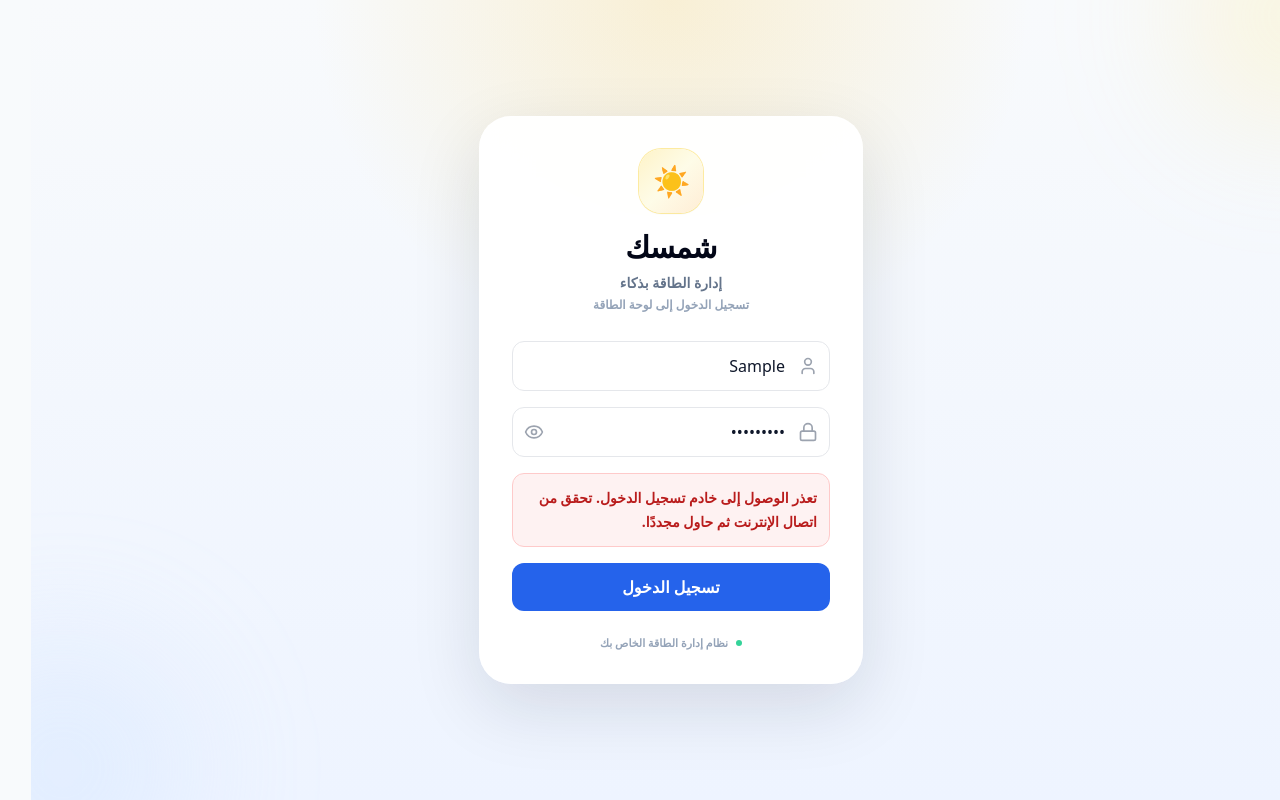
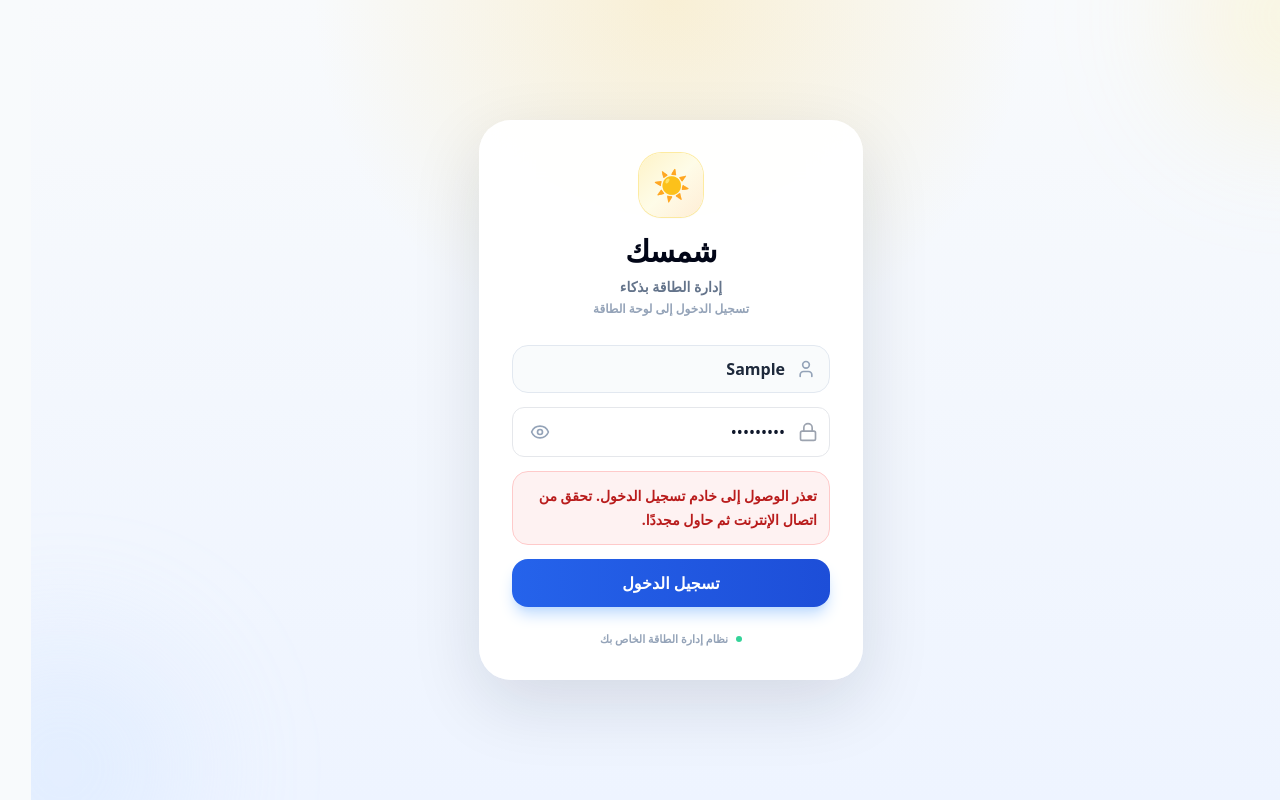
Before and after one commit to mahmoudbir-glitch/Shamsak, a Next.js app: page /login in a window 1280 px wide. Both pictures are taken after typing "Sample", "Sample123" into the empty fields and a click on the button "تسجيل الدخول". Built offline with nearby package versions, Linux system fonts and the light colour scheme; no server answers.

Commit message:
Polish Shamsak login form UI

```diff
--- a/src/components/login-form.tsx
+++ b/src/components/login-form.tsx
@@ -69,9 +69,9 @@ export default function LoginForm() {
   }
 
   return (
-    <form onSubmit={handleSubmit} dir="rtl" className="w-full space-y-4" noValidate={false}>
+    <form onSubmit={handleSubmit} dir="rtl" className="w-full space-y-3.5" noValidate={false}>
       <div className="relative">
-        <User size={20} className="absolute right-3 top-1/2 -translate-y-1/2 text-gray-400" />
+        <User size={20} className="absolute right-3.5 top-1/2 -translate-y-1/2 text-slate-400" />
         <input
           name="username"
           type="text"
@@ -81,7 +81,7 @@ export default function LoginForm() {
           spellCheck={false}
           required
           disabled={loading}
-          className="w-full rounded-xl border border-gray-200 bg-white py-3 pl-12 pr-11 text-right outline-none focus:border-blue-500 focus:ring-2 focus:ring-blue-100 disabled:opacity-60"
+          className="h-12 w-full rounded-2xl border border-slate-200 bg-slate-50/80 py-3 pl-12 pr-11 text-right font-semibold text-slate-800 outline-none transition focus:border-blue-500 focus:bg-white focus:ring-4 focus:ring-blue-100/70 disabled:opacity-60"
         />
       </div>
 
@@ -101,14 +101,14 @@ export default function LoginForm() {
           onClick={() => setShowPassword((value) => !value)}
           disabled={loading}
           aria-label={showPassword ? "إخفاء كلمة المرور" : "إظهار كلمة المرور"}
-          className="absolute left-3 top-1/2 -translate-y-1/2 text-gray-400 hover:text-gray-600 disabled:opacity-50"
+          className="absolute left-3.5 top-1/2 -translate-y-1/2 rounded-lg p-1 text-slate-400 transition hover:bg-slate-200 hover:text-slate-600 disabled:opacity-50"
         >
           {showPassword ? <EyeOff size={20} /> : <Eye size={20} />}
         </button>
       </div>
 
       {error && (
-        <div role="alert" aria-live="polite" className="rounded-xl border border-red-200 bg-red-50 p-3 text-sm font-semibold leading-6 text-red-700">
+        <div role="alert" aria-live="polite" className="rounded-2xl border border-red-200 bg-red-50 p-3 text-sm font-semibold leading-6 text-red-700">
           {error}
         </div>
       )}
@@ -116,7 +116,7 @@ export default function LoginForm() {
       <button
         type="submit"
         disabled={loading}
-        className="w-full rounded-xl bg-blue-600 py-3 font-bold text-white hover:bg-blue-700 disabled:cursor-not-allowed disabled:opacity-60"
+        className="h-12 w-full rounded-2xl bg-gradient-to-l from-blue-700 to-blue-600 py-3 font-black text-white shadow-lg shadow-blue-200 transition hover:-translate-y-0.5 hover:from-blue-800 hover:to-blue-700 disabled:cursor-not-allowed disabled:opacity-60"
       >
         {loading ? "جاري تسجيل الدخول..." : "تسجيل الدخول"}
       </button>
```
